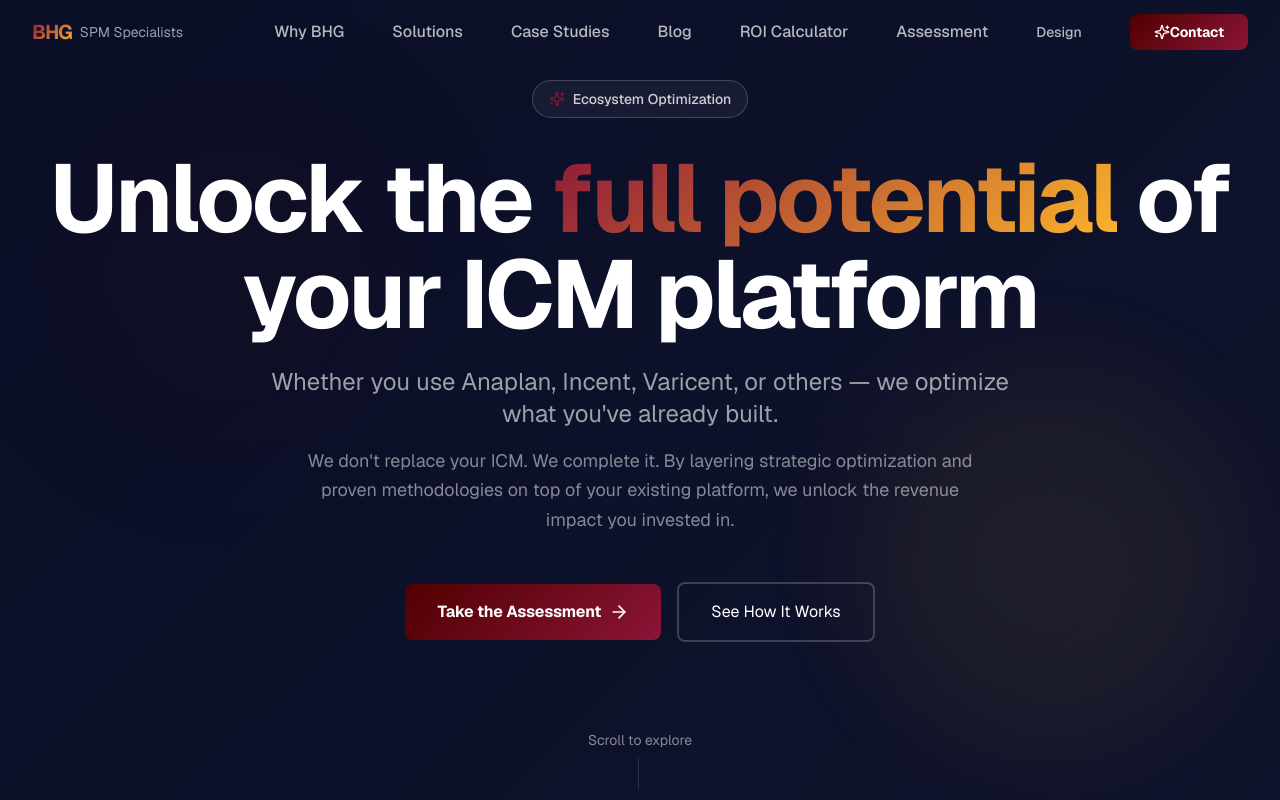
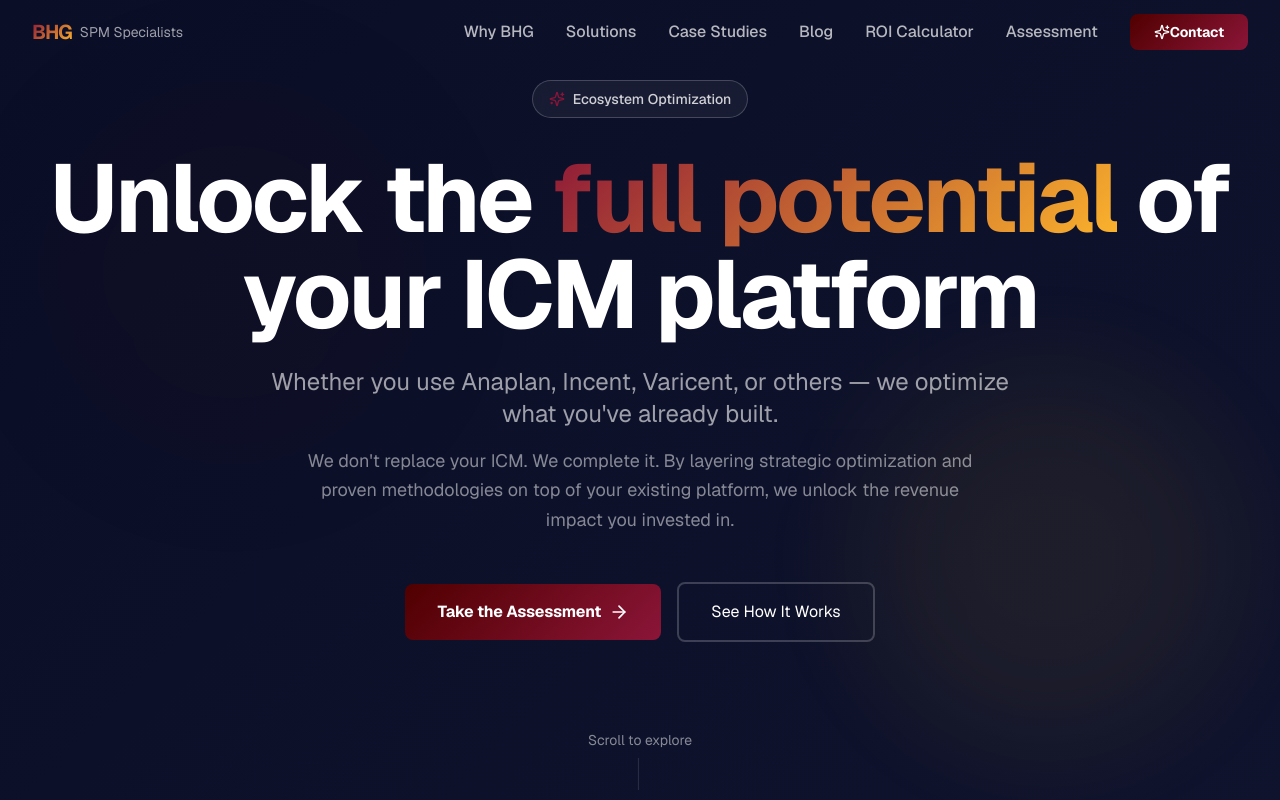
Before and after one commit to AICodeRally/bhg-website, a Next.js app: page / in a window 1280 px wide. Shown: the top 800 px of the page. Built offline with nearby package versions, Linux system fonts and the light colour scheme.

Commit message:
fix(nav): wire navigation to content.json header

```diff
--- a/components/Navigation.tsx
+++ b/components/Navigation.tsx
@@ -4,9 +4,30 @@
 import { useState, useEffect } from 'react'
 import { Menu, X, Sparkles } from 'lucide-react'
 
+interface NavLink { label: string; href: string }
+interface HeaderContent { logo: string; tagline: string; navLinks: NavLink[] }
+
 export default function Navigation() {
   const [mobileMenuOpen, setMobileMenuOpen] = useState(false)
   const [scrolled, setScrolled] = useState(false)
+  const [header, setHeader] = useState<HeaderContent>({
+    logo: 'BHG',
+    tagline: 'SPM Specialists',
+    navLinks: [
+      { label: 'Why BHG', href: '/why-bhg' },
+      { label: 'Solutions', href: '/solutions' },
+      { label: 'Case Studies', href: '/case-studies' },
+      { label: 'Blog', href: '/blog' },
+      { label: 'Contact', href: '/contact' },
+    ],
+  })
+
+  useEffect(() => {
+    fetch('/content.json')
+      .then(res => res.json())
+      .then(data => { if (data.header) setHeader(data.header) })
+      .catch(() => {})
+  }, [])
 
   useEffect(() => {
     const handleScroll = () => setScrolled(window.scrollY > 50)
@@ -22,20 +43,18 @@
         <div className="flex items-center justify-between h-16">
           <Link href="/" className="flex items-center gap-2 group">
             <div className="text-xl font-bold tracking-tighter">
-              <span className="gradient-text">BHG</span>
+              <span className="gradient-text">{header.logo}</span>
             </div>
-            <span className="text-sm text-white/60 group-hover:text-white/80 transition">SPM Specialists</span>
+            <span className="text-sm text-white/60 group-hover:text-white/80 transition">{header.tagline}</span>
           </Link>
 
           {/* Desktop Menu */}
-          <div className="hidden md:flex items-center gap-12">
-            <Link href="/why-bhg" className="text-white/70 hover:text-white transition font-medium">Why BHG</Link>
-            <Link href="/solutions" className="text-white/70 hover:text-white transition font-medium">Solutions</Link>
-            <Link href="/case-studies" className="text-white/70 hover:text-white transition font-medium">Case Studies</Link>
-            <Link href="/blog" className="text-white/70 hover:text-white transition font-medium">Blog</Link>
-            <Link href="/roi-calculator" className="text-white/70 hover:text-white transition font-medium">ROI Calculator</Link>
-            <Link href="/assessment" className="text-white/70 hover:text-white transition font-medium">Assessment</Link>
-            <Link href="/style-guide" className="text-white/70 hover:text-white/90 transition font-medium text-sm">Design</Link>
+          <div className="hidden md:flex items-center gap-8">
+            {header.navLinks.map((link, idx) => (
+              <Link key={idx} href={link.href} className="text-white/70 hover:text-white transition font-medium">
+                {link.label}
+              </Link>
+            ))}
             <Link href="/contact" className="btn-primary text-sm py-2 px-6">
               <Sparkles className="w-4 h-4" />
               Contact
@@ -54,13 +73,11 @@
         {/* Mobile Menu */}
         {mobileMenuOpen && (
           <div className="md:hidden bg-black/95 backdrop-blur border-t border-white/10 py-4 space-y-3">
-            <Link href="/why-bhg" className="block px-4 py-2 text-white/70 hover:text-white">Why BHG</Link>
-            <Link href="/solutions" className="block px-4 py-2 text-white/70 hover:text-white">Solutions</Link>
-            <Link href="/case-studies" className="block px-4 py-2 text-white/70 hover:text-white">Case Studies</Link>
-            <Link href="/blog" className="block px-4 py-2 text-white/70 hover:text-white">Blog</Link>
-            <Link href="/roi-calculator" className="block px-4 py-2 text-white/70 hover:text-white">ROI Calculator</Link>
-            <Link href="/assessment" className="block px-4 py-2 text-white/70 hover:text-white">Assessment</Link>
-            <Link href="/style-guide" className="block px-4 py-2 text-white/70 hover:text-white">Design System</Link>
+            {header.navLinks.map((link, idx) => (
+              <Link key={idx} href={link.href} className="block px-4 py-2 text-white/70 hover:text-white">
+                {link.label}
+              </Link>
+            ))}
             <Link href="/contact" className="btn-primary block text-center mx-4">Contact</Link>
           </div>
         )}
```
